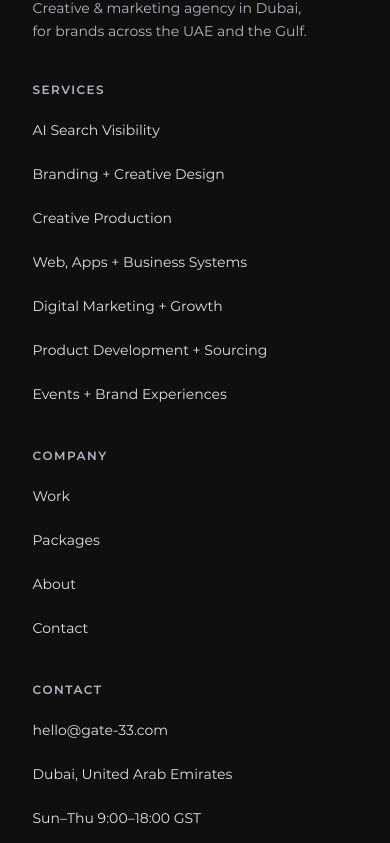
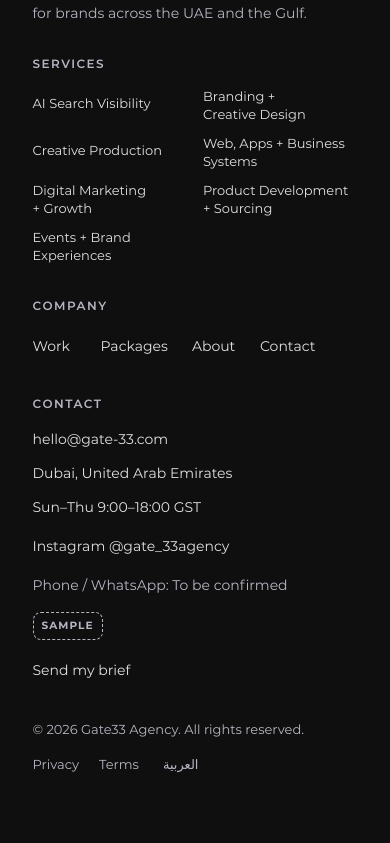
Before and after one commit to gate33-agency/gate33-agency.github.io, an Astro site: page /en/contact in a window 390 px wide. Shown: the part 3839-4682 px from the top of the page. Built offline with nearby package versions, Linux system fonts and the light colour scheme; Astro itself is replaced by a stand-in of ours.

Commit message:
Phones: lighter work-frame reveal, shorter footer
- Home selected work on phones and tablets: frames open with scale + opacity
  (compositor only) instead of an animated clip-path, which repainted the whole
  picture every frame and made scrolling feel heavy on iPhone.
- Footer under 600px: services in two columns, company links in one row, plain
  contact lines without the 44px tap height (links keep it). About 1300px -> 980px.

Co-Authored-By: Claude Opus 5.5 <noreply@anthropic.com>
Claude-Session: https://claude.ai/code/session_01VCzAkBhSXw4pKNY8vmAWK1

```diff
--- a/src/scripts/motion/sections.js
+++ b/src/scripts/motion/sections.js
@@ -50,9 +50,8 @@ export function clientsWave(gsap) {
 // 4 SELECTED WORK: desktop = pinned stage. Frames travel through it (scrubbed), each opening from the centre (clip inset -> 0)
 // with a slight inner parallax; the coffee film holds and grows to near full width; the heading lets go as the work arrives.
 // Mobile / tablet: no pin, each frame opens from the centre as it enters.
-const OPEN_FROM = 'inset(14% 14% 14% 14% round 16px)', OPEN_TO = 'inset(0% 0% 0% 0% round 16px)';
 // Performance (10 Nov): while pinned and scrubbed, frames grow in with transform + opacity only (compositor), not clip-path —
-// animating clip-path on large images every scroll frame made scrolling stutter, worst on Mac. Mobile keeps the one-off clip reveal.
+// animating clip-path on large images every scroll frame made scrolling stutter, worst on Mac. Phones use the same compositor-only grow.
 const GROW_FROM = { scale: 0.86, transformOrigin: '50% 50%' }, GROW_TO = { scale: 1 };
 // 12 Nov (Ahmed: the first frames looked like a white glitch): each project frame now opens like the hero gate. Two lavender
 // leaves inside the frame start ajar (a centre strip of the picture already shows) and slide out to the frame's edges.
@@ -71,8 +70,10 @@ export function workSequence(gsap, ScrollTrigger, mm) {
   const head = sec.querySelector('.sec-head');
 
   mm.add('(max-width: 1023.98px)', () => {
-    frames.forEach((f) => gsap.fromTo(f, { clipPath: OPEN_FROM }, { clipPath: OPEN_TO, duration: 0.8, ease: 'gateHero', clearProps: 'clipPath',
-      scrollTrigger: { trigger: f, start: 'top 90%', once: true } }));
+    // QA 15 Nov (Ahmed on iPhone: scrolling up and down felt heavy here): the frames used to open with an animated clip-path,
+    // which repaints the whole picture on every frame. Same idea, compositor only: the frame grows from 92% and fades in.
+    frames.forEach((f) => gsap.fromTo(f, { scale: 0.92, opacity: 0, transformOrigin: '50% 50%' }, { scale: 1, opacity: 1, duration: 0.8, ease: 'gateHero', clearProps: 'transform,opacity',
+      scrollTrigger: { trigger: f, start: 'top 92%', once: true } }));
   });
 
   mm.add('(min-width: 1024px)', () => {
--- a/src/styles/global.css
+++ b/src/styles/global.css
@@ -415,6 +415,22 @@ button { cursor: pointer; }
   .footer__col a, .footer__bottom a { min-width: var(--tap); } /* Final 2: short links (Work, About, Terms) were 37–43px wide */
 }
 
+/* QA 15 Nov (Ahmed: the footer is very long on the phone, ~1300px): services in two columns, company links in one
+   wrapping row, plain contact lines (not links) without the 44px tap height; links keep their tap size. */
+@media (max-width: 599px) {
+  .footer > .container { padding-top: 44px; }
+  .footer__top { gap: 32px; }
+  .footer__brand p { margin-top: 14px; }
+  .footer__cols { gap: 28px; }
+  .footer__col--wide ul { display: grid; grid-template-columns: 1fr 1fr; column-gap: 16px; }
+  .footer__col--wide a { min-height: 44px; font-size: 13px; line-height: 1.35; padding-block: 6px; }
+  .footer__col:not(.footer__col--wide) { flex-basis: 100%; }
+  .footer__col:nth-child(2) ul { display: flex; flex-wrap: wrap; column-gap: 24px; }
+  .footer__col span { min-height: 0; padding-block: 4px; }
+  .footer__sample { margin-block: 4px; }
+  .footer__bottom { margin-top: 24px; }
+}
+
 /* Mobile nav: services listed under "Services" */
 .nav-sheet__sub { padding: 4px 0 12px; border-bottom: 1px solid var(--ink); }
 .nav-sheet .nav-sheet__sub a { min-height: var(--tap); border: 0; font-size: 15px; font-weight: 500; padding-inline-start: 12px; color: var(--muted); }
```
